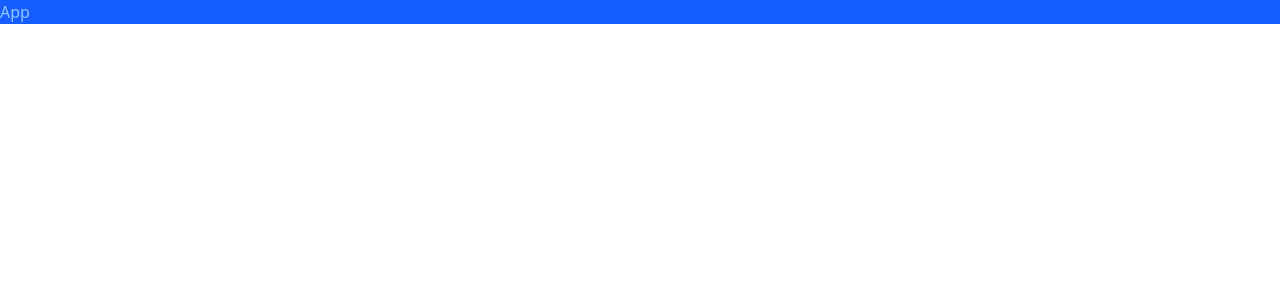
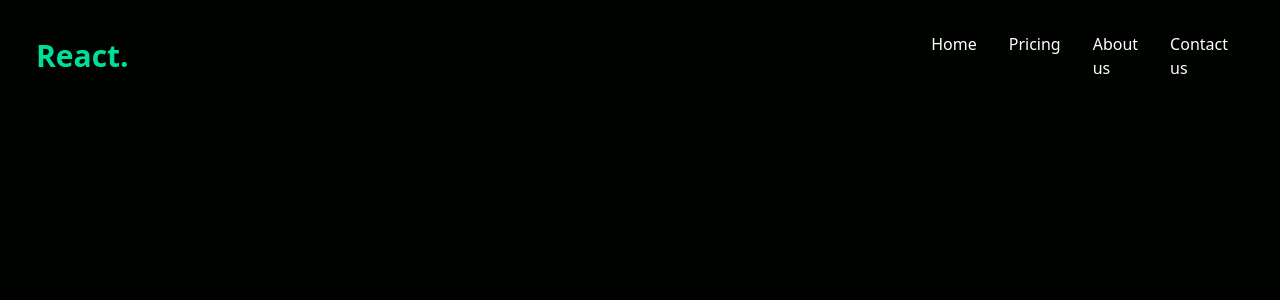
Before and after one commit to Developerfiyin/first-tailwind-project, a React (Vite) app: page / in a window 1280 px wide. Shown: the top 300 px of the page. Built offline with nearby package versions, Linux system fonts and the light colour scheme.

Commit message:
updated navbar.jsx

```diff
--- a/src/App.jsx
+++ b/src/App.jsx
@@ -1,8 +1,14 @@
 import React from 'react'
-
+import Navbar from './Components/Navbar/Navbar'
 const App = () => {
   return (
-    <div className='text-blue-300 bg-blue-600'>App</div>
+    <>
+    <Navbar/>
+
+    </>
+
+
+
   )
 }
 
--- a/src/Components/Navbar/Navbar.jsx
+++ b/src/Components/Navbar/Navbar.jsx
@@ -0,0 +1,23 @@
+import './Navbar.css'
+
+
+const Navbar = () => {
+   return (
+    <>
+    <div className='text-white max-w-[1240px] mx-auto flex items-center justify-between p-4'>
+<h1 className='text-[#00df9a] text-3xl w-full font-bold'>React.</h1>
+<ul className='flex'>
+    <li className='p-4'>Home </li>
+    <li className='p-4'>Pricing</li>
+    <li className='p-4'>About us </li>
+    <li className='p-4'>Contact us</li>
+</ul>
+    </div>
+
+    </>
+
+
+   )
+}
+
+export default Navbar
--- a/src/index.css
+++ b/src/index.css
@@ -1 +1,5 @@
 @import "tailwindcss";
+
+body {
+    background: #000300;
+}
```
